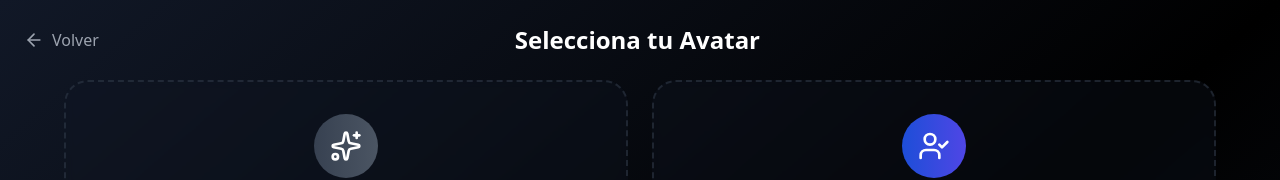
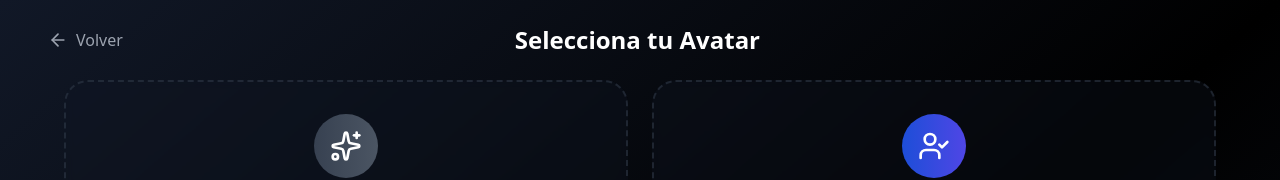
Before and after one commit to CristianAlCubo/PromptMesh, a React (Vite) app in the folder frontend/: page / in a window 1280 px wide. Both pictures are taken after a click on the button "Entrar al Multiverso". Shown: the top 180 px of the page. Built offline with nearby package versions, Linux system fonts and the light colour scheme; no server answers.

Commit message:
Efecto de transicion entre landing page y menu de avatares

```diff
--- a/frontend/src/components/AvatarSelection.tsx
+++ b/frontend/src/components/AvatarSelection.tsx
@@ -1,4 +1,4 @@
-import React, { useMemo } from 'react';
+import React, { useMemo, useState, useEffect, useCallback } from 'react'; // Importa useCallback
 import { ArrowLeft, Sparkles, UserCheck } from 'lucide-react';
 import type { Avatar } from '../App';
 import { useCustomAvatar } from '../hooks/useCustomAvatar';
@@ -19,6 +19,26 @@ const AvatarSelection: React.FC<AvatarSelectionProps> = ({
   onUploadCustomAvatar
 }) => {
   const { avatar: customAvatar, isLoading } = useCustomAvatar();
+  const [hasEntered, setHasEntered] = useState(false);
+  const [isExiting, setIsExiting] = useState(false); // Nuevo estado para controlar la animación de salida
+
+  // Efecto para la animación de entrada
+  useEffect(() => {
+    const timer = setTimeout(() => {
+      setHasEntered(true);
+    }, 100);
+
+    return () => clearTimeout(timer);
+  }, []);
+
+  // Función para manejar el clic en el botón "Volver"
+  const handleBack = useCallback(() => {
+    setIsExiting(true); // Activa la animación de salida
+    // El tiempo debe ser igual o un poco mayor que la duración de la transición de salida
+    setTimeout(() => {
+      onBackToLanding(); // Llama a la función para volver a la LandingPage
+    }, 700); // Coincide con la duración de la transición CSS (700ms)
+  }, [onBackToLanding]);
 
   const predefinedAvatars: Avatar[] = [
     {
@@ -80,10 +100,16 @@ const AvatarSelection: React.FC<AvatarSelectionProps> = ({
       {/* Background */}
       <div className="absolute inset-0 bg-gradient-to-br from-gray-900 via-black to-gray-900"></div>
 
+      {/* Contenedor principal del contenido con animación de entrada y salida */}
+      <div
+        className={`flex-1 relative z-10 px-6 pb-6 transition-all duration-700 ease-out ${
+          hasEntered && !isExiting ? 'opacity-100 translate-y-0' : 'opacity-0 translate-y-4'
+        }`}
+      >
         {/* Header */}
-      <div className="relative z-10 flex items-center justify-between p-6">
+        <div className="flex items-center justify-between p-6">
           <button
-          onClick={onBackToLanding}
+            onClick={handleBack} // Usar la nueva función handleBack
             className="flex items-center space-x-2 text-gray-400 hover:text-white transition-colors duration-200"
           >
             <ArrowLeft className="w-5 h-5" />
@@ -95,7 +121,6 @@ const AvatarSelection: React.FC<AvatarSelectionProps> = ({
         </div>
 
         {/* Content */}
-      <div className="flex-1 relative z-10 px-6 pb-6">
         <div className="max-w-6xl mx-auto">
           {/* Action Cards */}
           <div className="grid grid-cols-1 md:grid-cols-2 gap-6 mb-8">
@@ -143,7 +168,7 @@ const AvatarSelection: React.FC<AvatarSelectionProps> = ({
           {/* Avatar Grid */}
           <h2 className="text-2xl font-semibold text-white mb-4">O selecciona uno predefinido</h2>
           <div className="grid grid-cols-2 md:grid-cols-3 lg:grid-cols-4 gap-6">
-            {isLoading && <p>Cargando avatar personalizado...</p>}
+            {isLoading && <p className="text-gray-400 col-span-full text-center">Cargando avatar personalizado...</p>}
             {allAvatars.map((avatar) => (
               <div key={avatar.id} className="group cursor-pointer" onClick={() => onAvatarSelect(avatar)}>
                 <div className="relative bg-gray-900/30 backdrop-blur-sm rounded-2xl p-4 border border-gray-800/50 hover:border-gray-700/50 transition-all duration-300 hover:scale-105">
--- a/frontend/src/components/LandingPage.tsx
+++ b/frontend/src/components/LandingPage.tsx
@@ -1,11 +1,13 @@
 import type React from "react"
-import { useRef, useMemo } from "react"
+import { useRef, useMemo, useState, useEffect, useCallback } from "react"
 import { Canvas, useFrame } from "@react-three/fiber"
 import { Points, PointMaterial } from "@react-three/drei"
 import type * as THREE from "three"
 
 interface LandingPageProps {
-  onEnter: () => void
+  onEnter: () => void;
+  onMount: () => void; // Nueva prop para indicar que se ha montado y está listo para la entrada
+  isReturning: boolean; // Nueva prop para indicar si se está regresando a esta página
 }
 
 // Componente de partículas flotantes
@@ -55,9 +57,41 @@ function AnimatedGeometry() {
   )
 }
 
-const LandingPage: React.FC<LandingPageProps> = ({ onEnter }) => {
+const LandingPage: React.FC<LandingPageProps> = ({ onEnter, onMount, isReturning }) => {
+  const [hasEntered, setHasEntered] = useState(false); // Controla la entrada inicial/regreso
+  const [isExiting, setIsExiting] = useState(false); // Controla la salida
+
+  // Efecto para la animación de entrada al montar o al regresar
+  useEffect(() => {
+    // Si la página se está montando por primera vez o estamos regresando a ella, animar la entrada
+    if (isReturning || !hasEntered) {
+      const timer = setTimeout(() => {
+        setHasEntered(true);
+        // Llama a onMount solo si es la primera carga o si necesitas notificar al padre
+        if (isReturning) {
+          // Si estamos regresando, resetea el estado de retorno en el padre si es necesario
+          // onMount(); // Podrías tener una función en App.tsx para resetear isReturning
+        }
+      }, 100); // Pequeño retraso para la transición de entrada
+
+      return () => clearTimeout(timer);
+    }
+  }, [isReturning, hasEntered, onMount]); // Dependencias para re-ejecutar el efecto
+
+  const handleEnterClick = useCallback(() => {
+    setIsExiting(true); // Activa la animación de salida
+    setTimeout(() => {
+      onEnter(); // Llama a onEnter después de la duración de la transición
+    }, 1000); // Ajusta este tiempo para que coincida con la duración de tu transición CSS (1000ms = 1s)
+  }, [onEnter]);
+
   return (
-    <div className="relative h-screen w-full overflow-hidden bg-black">
+    // Agrega clases de transición al contenedor principal
+    <div
+      className={`relative h-screen w-full overflow-hidden bg-black transition-opacity duration-1000 ease-in-out ${
+        (hasEntered && !isExiting) ? "opacity-100" : "opacity-0"
+      }`}
+    >
       {/* Canvas de Three.js para efectos 3D */}
       <div className="absolute inset-0 z-0">
         <Canvas camera={{ position: [0, 0, 5], fov: 75 }}>
@@ -86,9 +120,9 @@ const LandingPage: React.FC<LandingPageProps> = ({ onEnter }) => {
           className="w-full h-full"
           style={{
             backgroundImage: `
-            linear-gradient(rgba(0,255,255,0.1) 1px, transparent 1px),
-            linear-gradient(90deg, rgba(0,255,255,0.1) 1px, transparent 1px)
-          `,
+              linear-gradient(rgba(0,255,255,0.1) 1px, transparent 1px),
+              linear-gradient(90deg, rgba(0,255,255,0.1) 1px, transparent 1px)
+            `,
             backgroundSize: "50px 50px",
           }}
         ></div>
@@ -127,7 +161,7 @@ const LandingPage: React.FC<LandingPageProps> = ({ onEnter }) => {
         {/* Botón futurista */}
         <div className="relative group transition-transform duration-300 hover:scale-105">
           <button
-            onClick={onEnter}
+            onClick={handleEnterClick}
             className="relative px-12 py-4 text-lg font-bold text-white bg-gradient-to-r from-cyan-500 to-purple-600 rounded-full border border-cyan-400/50 shadow-[0_0_30px_rgba(0,255,255,0.3)] transition-all duration-300 group-hover:shadow-[0_0_50px_rgba(0,255,255,0.6)] active:scale-95"
           >
             <span className="relative z-10">Entrar al Multiverso</span>
```
Lines whose indentation alone changed are shown as unchanged.
